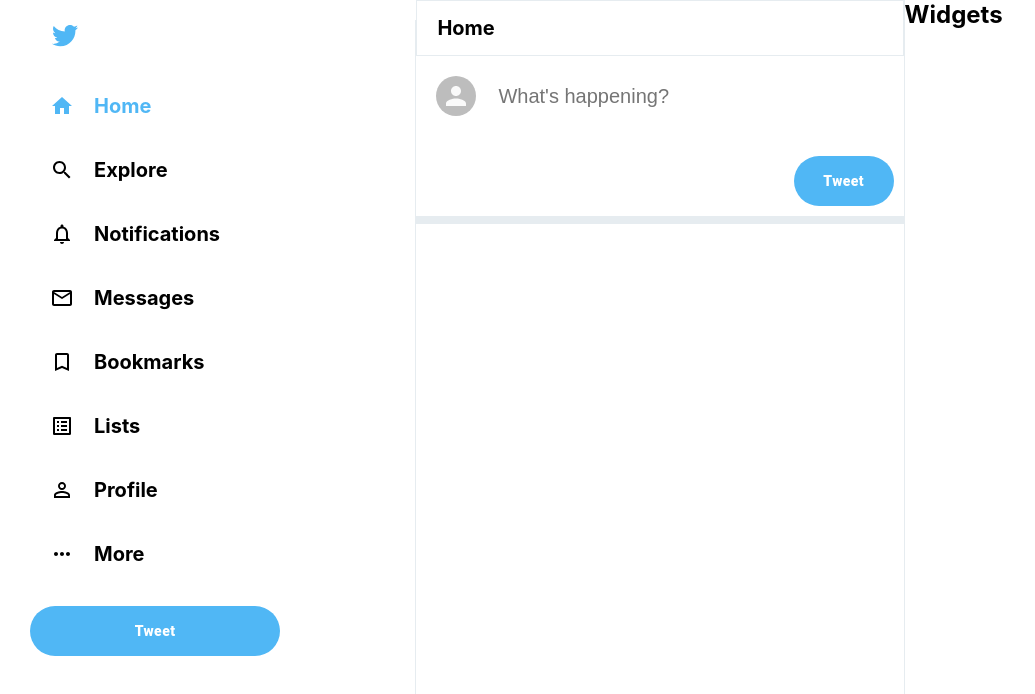
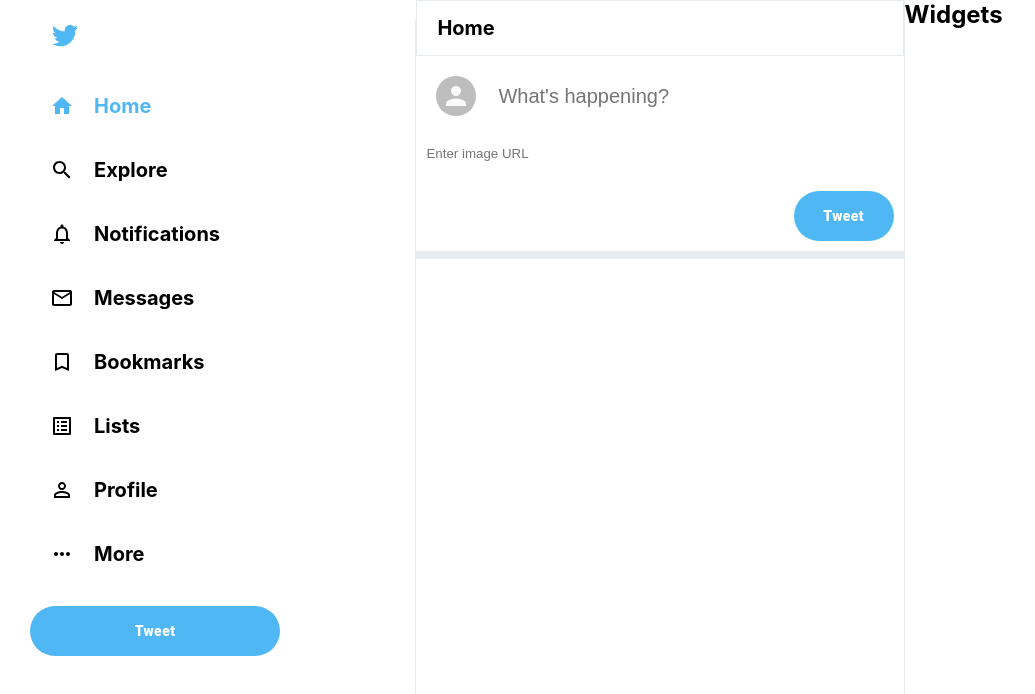
Before and after one commit to 2201monesh/twitter-clone, a React (Create React App) app: page / in a window 1280 px wide. Shown: the top 694 px of the page, without its empty margins (0-1035 px from the left). Built offline with nearby package versions, Linux system fonts and the light colour scheme.

Commit message:
Added image URL input

```diff
--- a/src/App.css
+++ b/src/App.css
@@ -130,6 +130,11 @@
     width: 100px;
 }
 
+.tweetBox--imageInput{
+    border: none;
+    padding: 10px;
+}
+
 .widgets{
     flex: 0.3;
 }
--- a/src/TweetBox.js
+++ b/src/TweetBox.js
@@ -9,6 +9,8 @@
           <Avatar src='' />
           <input placeholder="What's happening?" type="text" />
         </div>
+
+        <input className='tweetBox--imageInput' placeholder="Enter image URL" type="text" />
         <Button className='tweetBox--tweetButton'>Tweet</Button>
       </form>
     </div>
```
